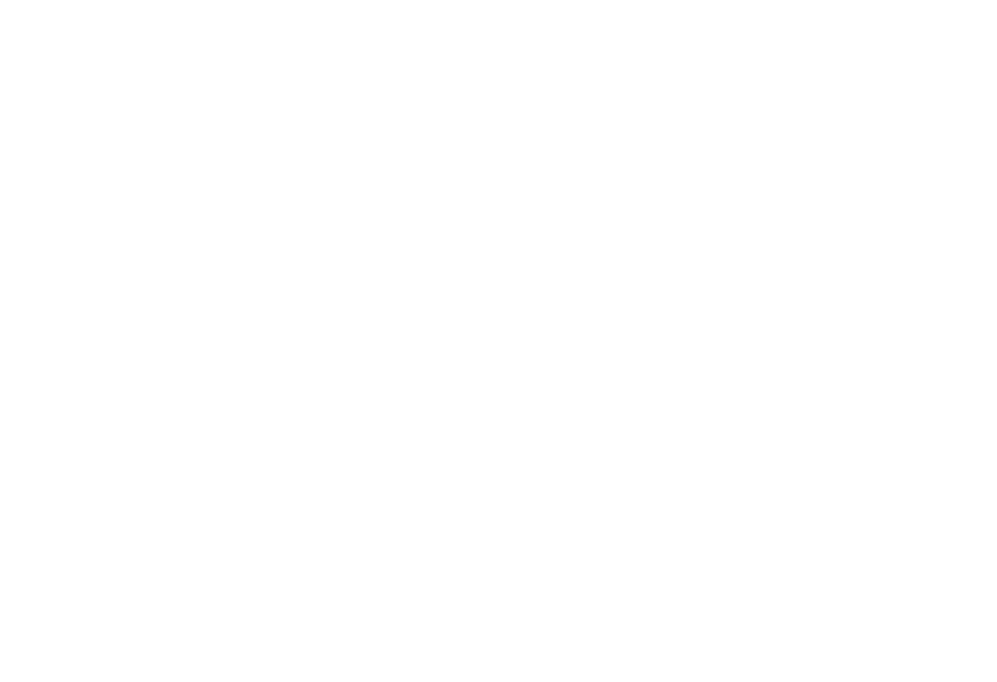
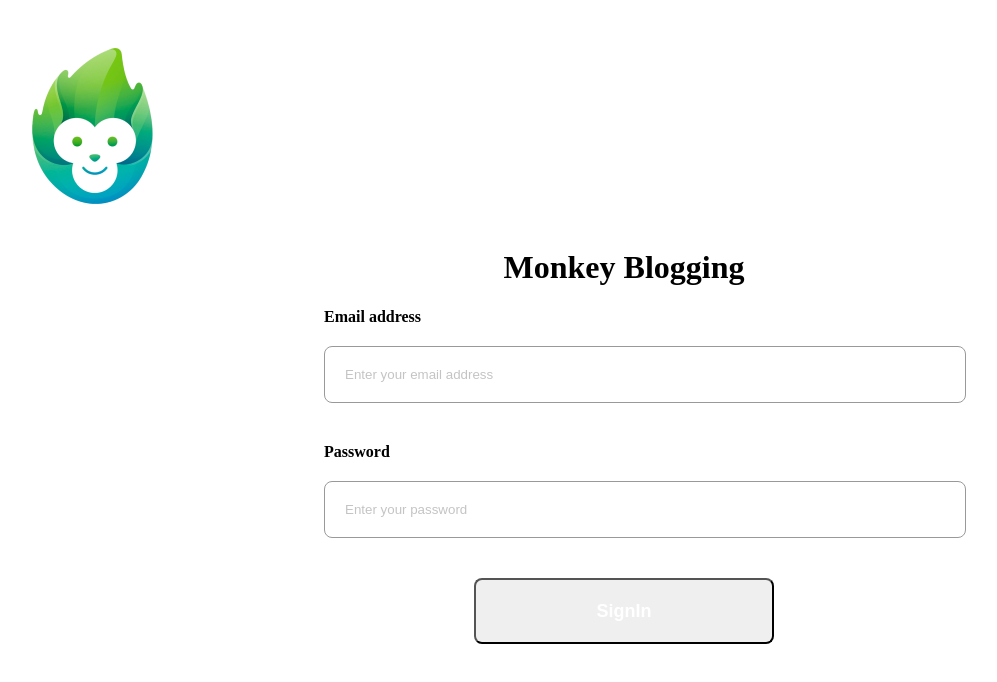
Before and after one commit to minhlephu/monkey-blogging, a React (Create React App) app: page /sign-in in a window 1280 px wide. Before the commit this address had no page. Shown: the top 682 px of the page, without its empty margins (16-1013 px from the left). Built offline with nearby package versions, Linux system fonts and the light colour scheme; no server answers; the HTML template or start-up script is replaced by a standard one.

Commit message:
props types cho button giao dien trang dang nhap

```diff
--- a/src/App.js
+++ b/src/App.js
@@ -1,3 +1,4 @@
+import SignInPage from "pages/SignInPage";
 import { Route, Routes } from "react-router-dom";
 import { AuthProvider } from "./contexts/auth-context";
 import SignUpPage from "./pages/SignUpPage";
@@ -8,6 +9,7 @@
       <AuthProvider>
         <Routes>
           <Route path="/sign-up" element={<SignUpPage></SignUpPage>}></Route>
+          <Route path="/sign-in" element={<SignInPage></SignInPage>}></Route>
         </Routes>
       </AuthProvider>
     </div>
--- a/src/contexts/auth-context.js
+++ b/src/contexts/auth-context.js
@@ -1,10 +1,18 @@
-import { createContext, useContext, useState } from "react";
+import { auth } from "firebase-app/firebase-config";
+import { onAuthStateChanged } from "firebase/auth";
+import { createContext, useContext, useEffect, useState } from "react";
 
 const AuthContext = createContext();
 
 function AuthProvider(props) {
   const [userInfo, setUserInfo] = useState({});
   const value = { userInfo, setUserInfo };
+
+  useEffect(() => {
+    onAuthStateChanged(auth, (user) => {
+      setUserInfo(user);
+    });
+  }, []);
   return <AuthContext.Provider value={value} {...props}></AuthContext.Provider>;
 }
 
--- /dev/null
+++ b/src/pages/AuthenticationPage.js
@@ -0,0 +1,32 @@
+import React from "react";
+import styled from "styled-components";
+const AuthenticationPageStyles = styled.div`
+  min-height: 100vh;
+  padding: 40px;
+  .logo {
+    margin: 0 auto 20px;
+  }
+  .heading {
+    text-align: center;
+    color: ${(props) => props.theme.primary};
+    font-weight: bold;
+  }
+
+  .form {
+    max-width: 600px;
+    margin: 0 auto;
+  }
+`;
+const AuthenticationPage = ({ children }) => {
+  return (
+    <AuthenticationPageStyles>
+      <div className="container">
+        <img srcSet="/logo.png 2x" alt="monkey-blog" className="logo" />
+        <h1 className="heading">Monkey Blogging</h1>
+      </div>
+      {children}
+    </AuthenticationPageStyles>
+  );
+};
+
+export default AuthenticationPage;
--- /dev/null
+++ b/src/pages/SignInPage.js
@@ -0,0 +1,70 @@
+import { Button } from "components/button";
+import { Field } from "components/field";
+import { Input } from "components/input";
+import { Label } from "components/label";
+import { useAuth } from "contexts/auth-context";
+import React, { useEffect } from "react";
+import { useForm } from "react-hook-form";
+import { useNavigate } from "react-router-dom";
+import AuthenticationPage from "./AuthenticationPage";
+
+const SignInPage = () => {
+  //   const { userInfo } = useAuth();
+  //   const navigate = useNavigate();
+  //   useEffect(() => {
+  //     if (!userInfo.email) navigate("/sign-up");
+  //     else navigate("/");
+  //     // eslint-disable-next-line react-hooks/exhaustive-deps
+  //   }, []);
+  const {
+    handleSubmit,
+    control,
+    formState: { errors, isValid, isSubmitting },
+  } = useForm({
+    mode: onchange,
+    defaultValues: {},
+  });
+  const handleSignIn = (values) => {};
+  return (
+    <AuthenticationPage>
+      <form
+        className="form"
+        action=""
+        onSubmit={handleSubmit(handleSignIn)}
+        autoComplete="off"
+      >
+        <Field>
+          <Label htmlFor="email">Email address</Label>
+          <Input
+            name="email"
+            type="email"
+            placeholder="Enter your email address"
+            control={control}
+          ></Input>
+        </Field>
+        <Field>
+          <Label htmlFor="password">Password</Label>
+          <Input
+            name="password"
+            type="password"
+            placeholder="Enter your password"
+            control={control}
+          ></Input>
+        </Field>
+        <Button
+          type="submit"
+          style={{
+            maxWidth: 300,
+            margin: "0 auto",
+          }}
+          isLoading={isSubmitting}
+          disabled={isSubmitting}
+        >
+          SignIn
+        </Button>
+      </form>
+    </AuthenticationPage>
+  );
+};
+
+export default SignInPage;
--- a/src/pages/SignUpPage.js
+++ b/src/pages/SignUpPage.js
@@ -13,24 +13,8 @@
 import { auth, db } from "firebase-app/firebase-config";
 import { addDoc, collection, doc, setDoc } from "firebase/firestore";
 import { useNavigate } from "react-router-dom";
+import AuthenticationPage from "./AuthenticationPage";
 
-const SignUpPageStyles = styled.div`
-  min-height: 100vh;
-  padding: 40px;
-  .logo {
-    margin: 0 auto 20px;
-  }
-  .heading {
-    text-align: center;
-    color: ${(props) => props.theme.primary};
-    font-weight: bold;
-  }
-
-  .form {
-    max-width: 600px;
-    margin: 0 auto;
-  }
-`;
 const schema = yup.object({
   fullname: yup.string().required("Please enter your fullname"),
   email: yup
@@ -97,10 +81,7 @@
     }
   }, [errors]);
   return (
-    <SignUpPageStyles>
-      <div className="container">
-        <img srcSet="/logo.png 2x" alt="monkey-blog" className="logo" />
-        <h1 className="heading">Monkey Blogging</h1>
+    <AuthenticationPage>
       <form
         className="form"
         action=""
@@ -165,8 +146,7 @@
           SignUp
         </Button>
       </form>
-      </div>
-    </SignUpPageStyles>
+    </AuthenticationPage>
   );
 };
 
```
Also changed, not shown: src/components/button/Button.js (+10 -1 lines). Lines whose indentation alone changed are shown as unchanged.
